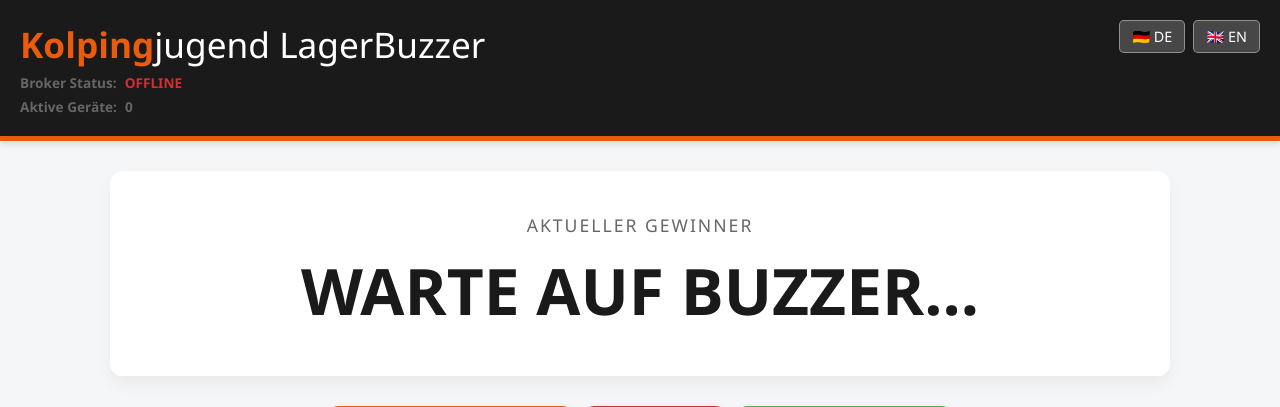
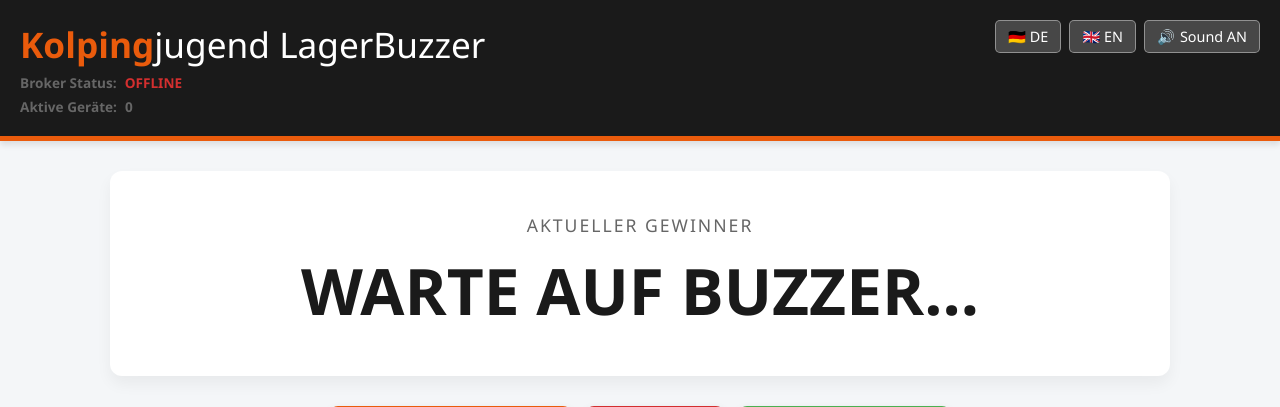
Before and after one commit to Himmelsw4nderer/lager-buzzer, a Flask app: page / in a window 1280 px wide. Shown: the top 407 px of the page. Run offline with Flask 3, Linux system fonts and the light colour scheme; data that the repository does not hold is empty.

Commit message:
Add a buzz sound

```diff
--- a/server/webserver/templates/index.html
+++ b/server/webserver/templates/index.html
@@ -282,6 +282,23 @@
                 display: flex;
                 gap: 8px;
                 margin-left: 20px;
+                align-items: center;
+            }
+            .sound-btn {
+                background: rgba(255, 255, 255, 0.2);
+                border: 1px solid rgba(255, 255, 255, 0.4);
+                color: white;
+                padding: 6px 12px;
+                border-radius: 5px;
+                cursor: pointer;
+                font-size: 0.9em;
+                transition: all 0.2s;
+                display: flex;
+                align-items: center;
+                gap: 5px;
+            }
+            .sound-btn:hover {
+                background: rgba(255, 255, 255, 0.3);
             }
             .lang-btn {
                 background: rgba(255, 255, 255, 0.2);
@@ -359,6 +376,17 @@
         </style>
     </head>
     <body>
+        <!-- Audio elements for sounds -->
+        <audio
+            id="buzz-sound"
+            src="/static/sounds/buzz.mp3"
+            preload="auto"
+        ></audio>
+        <audio
+            id="reset-sound"
+            src="/static/sounds/reset.mp3"
+            preload="auto"
+        ></audio>
         <header>
             <div
                 style="
@@ -374,7 +402,9 @@
                     <div class="status-bar">
                         <div>
                             <span id="broker-status-text">Broker Status:</span>
-                            <span id="mqtt-status" class="status-indicator">Verbinde...</span>
+                            <span id="mqtt-status" class="status-indicator"
+                                >Verbinde...</span
+                            >
                         </div>
                         <div>
                             <span id="active-devices-text">Aktive Geräte:</span>
@@ -388,6 +418,14 @@
                     </button>
                     <button class="lang-btn" onclick="changeLanguage('en')">
                         🇬🇧 EN
+                    </button>
+                    <button
+                        class="sound-btn"
+                        onclick="toggleSoundButton()"
+                        id="sound-toggle-btn"
+                    >
+                        <span id="sound-icon">🔊</span>
+                        <span id="sound-text">Sound AN</span>
                     </button>
                 </div>
             </div>
@@ -446,6 +484,43 @@
         </div>
 
         <script>
+            // Sound helper functions
+            let lastWinner = null;
+            let isSoundEnabled = true;
+
+            function playSound(soundId) {
+                if (!isSoundEnabled) return;
+                const audio = document.getElementById(soundId);
+                if (audio) {
+                    audio.currentTime = 0; // Reset to start
+                    audio
+                        .play()
+                        .catch((e) => console.log("Sound playback failed:", e));
+                }
+            }
+
+            function toggleSound() {
+                isSoundEnabled = !isSoundEnabled;
+                return isSoundEnabled;
+            }
+
+            function toggleSoundButton() {
+                isSoundEnabled = !isSoundEnabled;
+                updateSoundButton();
+            }
+
+            function updateSoundButton() {
+                const soundText = document.getElementById("sound-text");
+                const soundIcon = document.getElementById("sound-icon");
+                if (isSoundEnabled) {
+                    soundText.textContent = getText("soundOn");
+                    soundIcon.textContent = "🔊";
+                } else {
+                    soundText.textContent = getText("soundOff");
+                    soundIcon.textContent = "🔇";
+                }
+            }
+
             // Language translations
             const translations = {
                 de: {
@@ -466,6 +541,8 @@
                     enable: "🟢 Aktivieren",
                     online: "ONLINE",
                     offline: "OFFLINE",
+                    soundOn: "Sound AN",
+                    soundOff: "Sound AUS",
                 },
                 en: {
                     title: "Kolping Youth LagerBuzzer",
@@ -485,6 +562,8 @@
                     enable: "🟢 Enable",
                     online: "ONLINE",
                     offline: "OFFLINE",
+                    soundOn: "Sound ON",
+                    soundOff: "Sound OFF",
                 },
             };
 
@@ -500,6 +579,9 @@
                 const t = translations[currentLanguage];
                 document.querySelector("header h1").innerHTML =
                     `<strong>Kolping</strong>${t.title.replace("Kolping", "")}`;
+
+                // Update sound button text
+                updateSoundButton();
 
                 // Update button texts
                 const buttons = document.querySelectorAll(".btn, .btn-small");
@@ -584,7 +666,12 @@
                     const winnerNameEl =
                         document.getElementById("round-winner");
 
+                    // Check if winner changed and play sound
                     if (stats.round.winner && buzzers[stats.round.winner]) {
+                        if (lastWinner !== stats.round.winner) {
+                            playSound("buzz-sound");
+                            lastWinner = stats.round.winner;
+                        }
                         winnerBox.classList.add("has-winner");
                         const winnerBuzzer = buzzers[stats.round.winner];
                         winnerNameEl.innerText = winnerBuzzer.name;
@@ -601,12 +688,20 @@
                             winnerNameEl.style.color = "var(--kolping-orange)";
                         }
                     } else if (stats.round.locked) {
+                        if (lastWinner !== null) {
+                            lastWinner = null;
+                        }
                         winnerBox.classList.remove("has-winner");
                         winnerNameEl.innerText = getText("locked");
                         winnerBox.style.borderColor = "var(--kolping-orange)";
                         winnerBox.style.boxShadow = "";
                         winnerNameEl.style.color = "var(--kolping-black)";
                     } else {
+                        // Reset state - play sound if winner was cleared
+                        if (lastWinner !== null) {
+                            playSound("reset-sound");
+                            lastWinner = null;
+                        }
                         winnerBox.classList.remove("has-winner");
                         winnerNameEl.innerText = getText("waiting");
                         winnerBox.style.borderColor = "";
```
Also changed, not shown: 2 other files.
